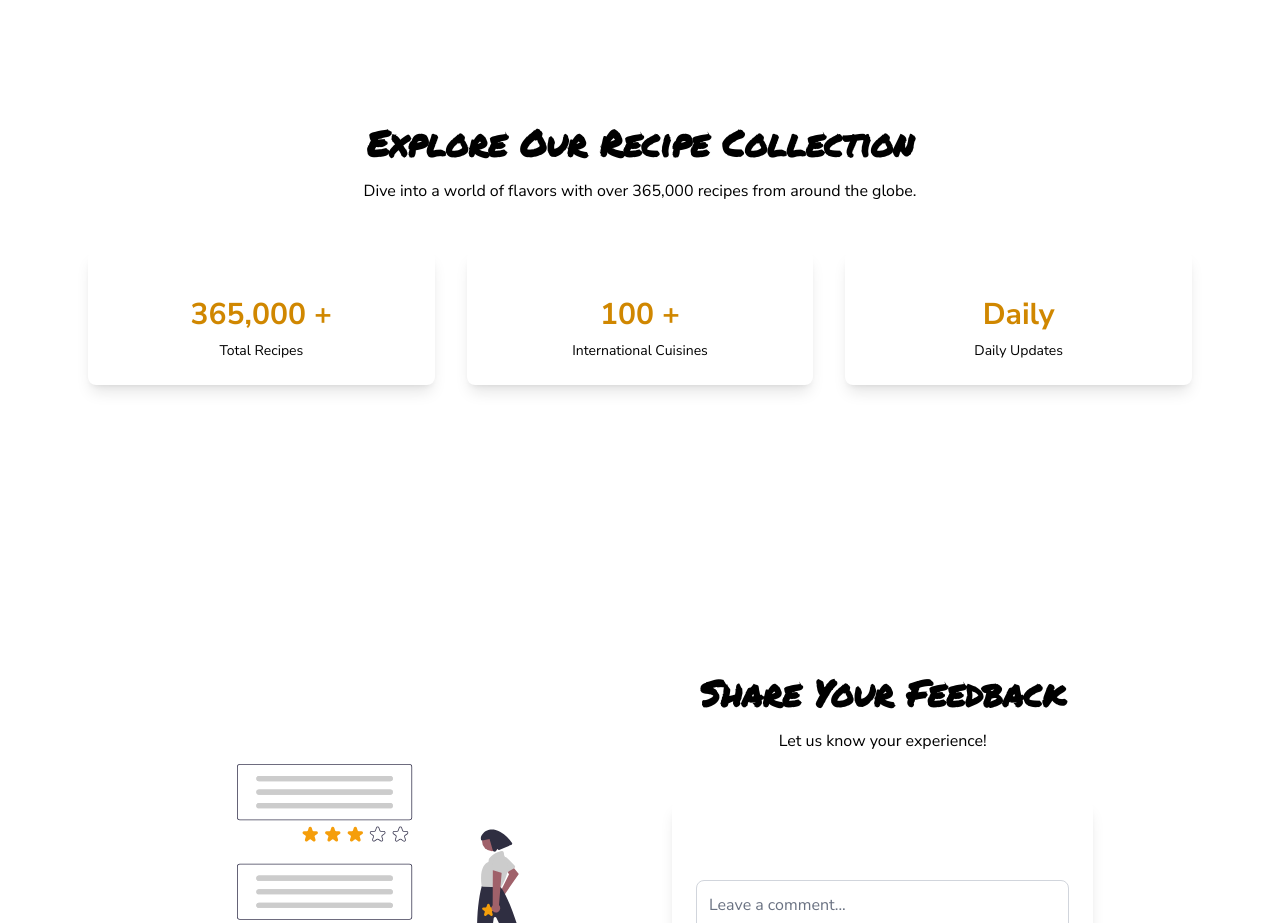
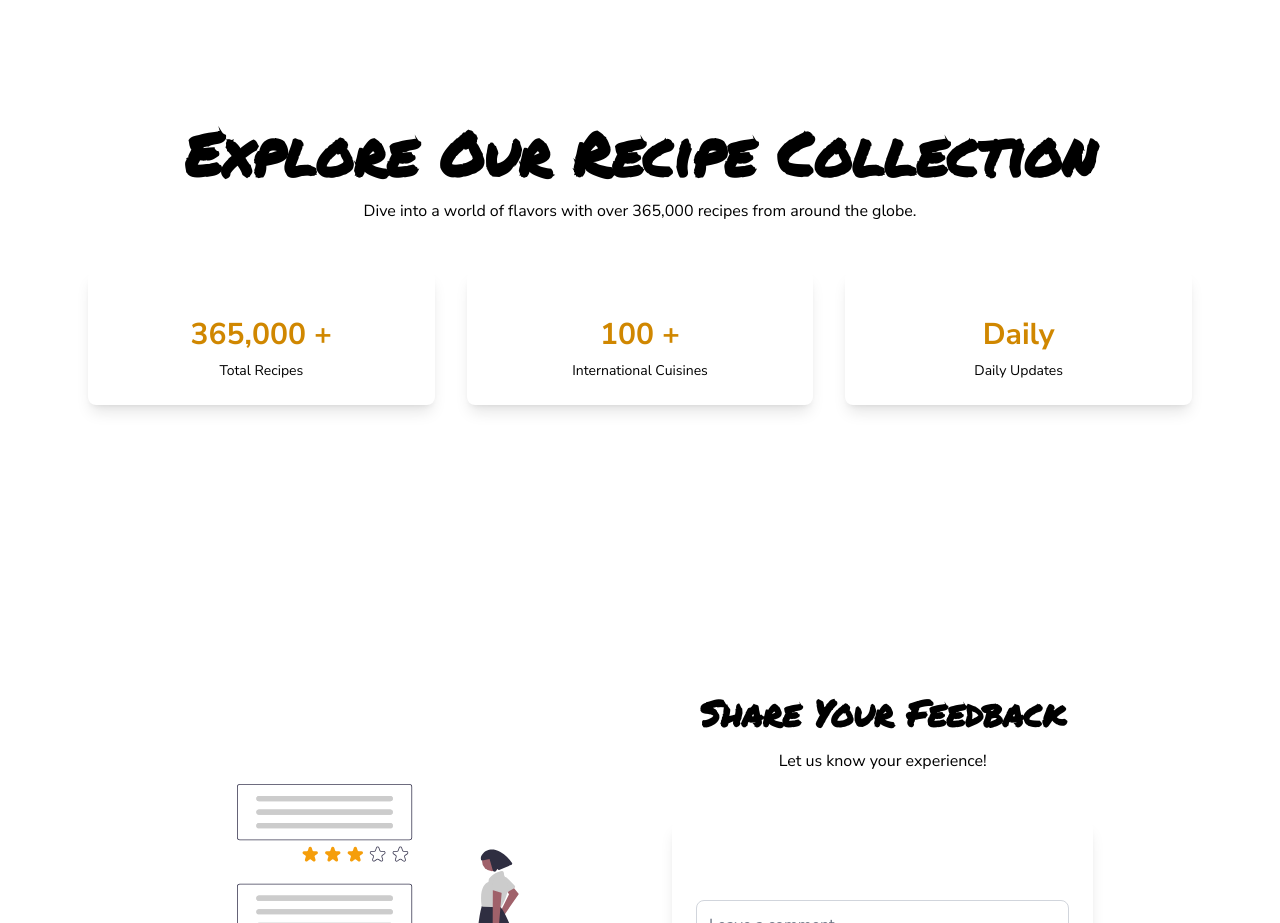
Before and after one commit to KiadyNirina/CookUp, a SvelteKit app: page / in a window 1280 px wide. Shown: the part 3020-3943 px from the top of the page. Built offline with nearby package versions, Linux system fonts and the light colour scheme; no server answers; some icons are missing.

Commit message:
Update recipe count title font size for better visibility

```diff
--- a/src/routes/+page.svelte
+++ b/src/routes/+page.svelte
@@ -804,7 +804,7 @@
         class="py-28 md:py-36 flex items-center opacity-0"
     >
         <div class="px-10 w-full text-center">
-            <h2 class="text-3xl sm:text-4xl font-['Permanent_Marker'] font-extrabold mb-4">
+            <h2 class="text-4xl sm:text-5xl md:text-6xl font-['Permanent_Marker'] font-extrabold mb-4">
                 {t?.recipeCountTitle || 'Loading...'}
             </h2>
             <p class="dark:font-thin mb-12 max-w-2xl mx-auto text-sm sm:text-base">
```
